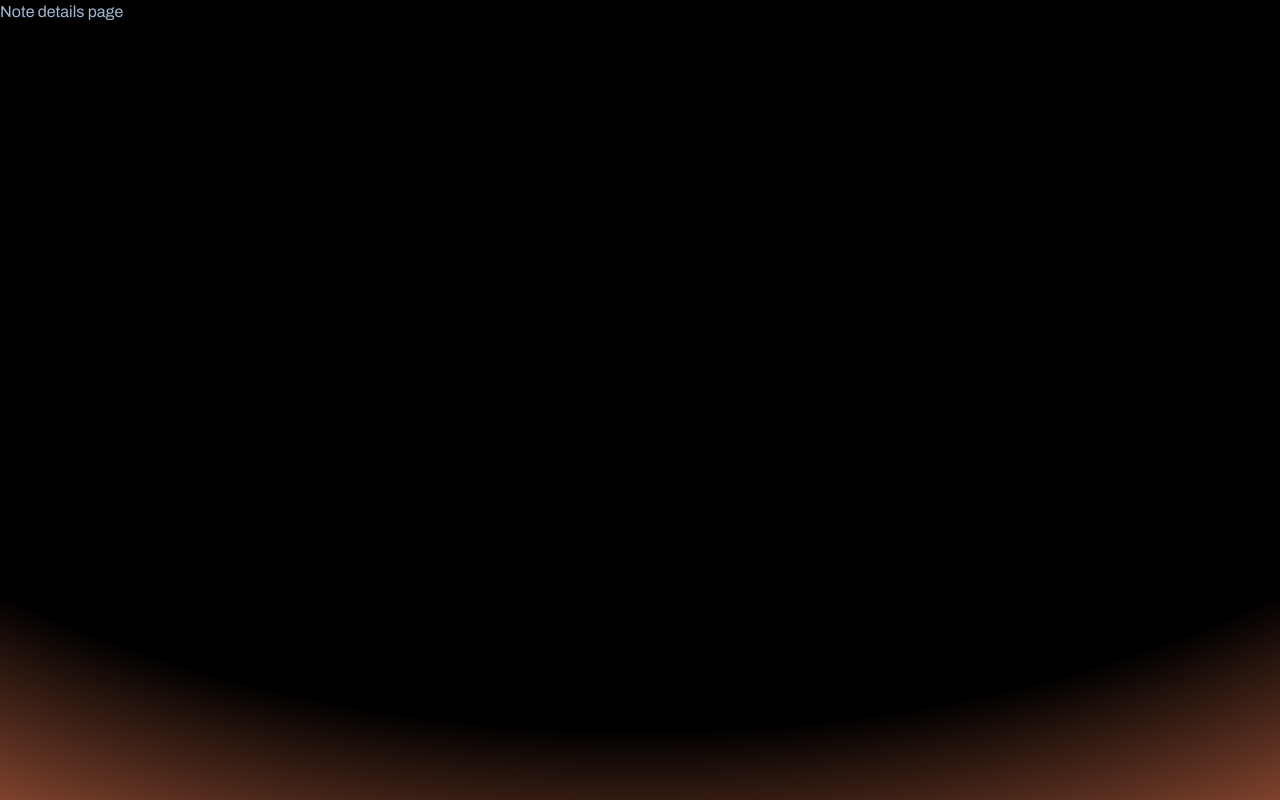
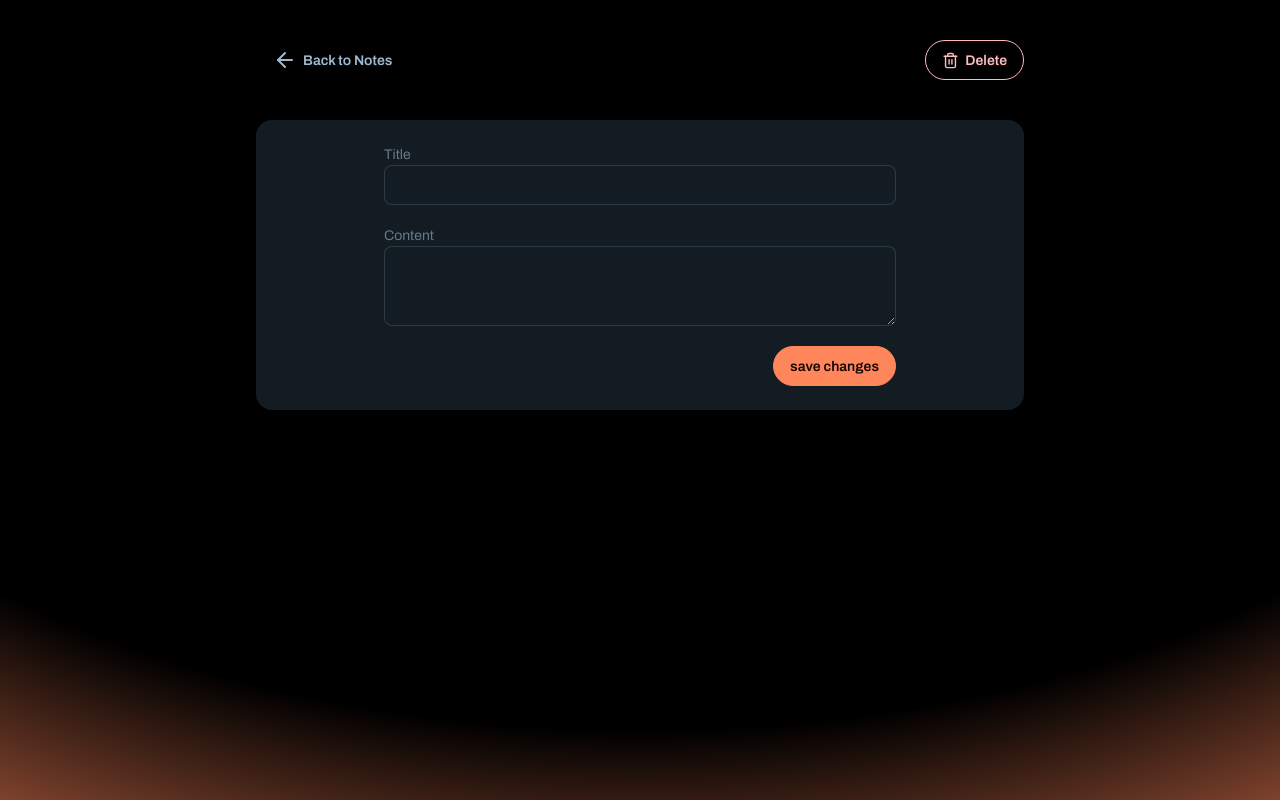
Before and after one commit to chrvnixx/thinkboard, a React (Vite) app in the folder frontend/note-app/: page /note/1 in a window 1280 px wide. Built offline with nearby package versions, Linux system fonts and the light colour scheme; no server answers.

Commit message:
update and complete the Note details page

```diff
--- a/frontend/note-app/src/App.jsx
+++ b/frontend/note-app/src/App.jsx
@@ -5,6 +5,7 @@ import CreatePage from "./pages/CreatePage";
 import NoteDetailPage from "./pages/NoteDetailPage";
 import "./App.css";
 import { useState } from "react";
+import PageNotFound from "./pages/PageNotFound";
 
 export default function App() {
   const [isRateLimit, setIsrateLimit] = useState(false);
@@ -31,6 +32,8 @@ export default function App() {
           }
         />
         <Route path="/note/:id" element={<NoteDetailPage />} />
+
+        <Route path="*" element={<PageNotFound />} />
       </Routes>
     </div>
   );
--- a/frontend/note-app/src/pages/NoteDetailPage.jsx
+++ b/frontend/note-app/src/pages/NoteDetailPage.jsx
@@ -1,5 +1,130 @@
-import React from "react";
+import axios from "axios";
+import { ArrowLeftIcon, LoaderIcon, Trash2Icon } from "lucide-react";
+import { useEffect, useState } from "react";
+import toast from "react-hot-toast";
+
+import { Link, useNavigate, useParams } from "react-router";
 
 export default function NoteDetailPage() {
-  return <div>Note details page</div>;
+  const [note, setNote] = useState(null);
+  const [saving, setSaving] = useState(false);
+  const [loading, setLoading] = useState(true);
+  const navigate = useNavigate();
+
+  const { id } = useParams();
+
+  useEffect(() => {
+    async function fetchNote() {
+      setLoading(true);
+      try {
+        const res = await axios.get(`http://localhost:3000/api/notes/${id}`);
+        setNote(res.data);
+        console.log(res.data);
+      } catch (error) {
+        console.error("Error fetching note");
+      } finally {
+        setLoading(false);
+      }
+    }
+    fetchNote();
+  }, [id]);
+
+  const handleSave = async (e) => {
+    e.preventDefault();
+    if (!note.title.trim() || !note.content.trim()) {
+      toast.error("All fields required");
+      return;
+    }
+    setSaving(true);
+    try {
+      await axios.put(`http://localhost:3000/api/notes/${id}`, note);
+      toast.success("Note updated successfully");
+      navigate("/");
+    } catch (error) {
+      console.error("couldn't update note");
+      toast.error("couldn't update note");
+    } finally {
+      setSaving(false);
+    }
+  };
+
+  const handleDelete = async () => {
+    setLoading(true);
+    try {
+      await axios.delete(`http://localhost:3000/api/notes/${id}`);
+      toast.success("Note deleted successfully");
+      navigate("/");
+    } catch (error) {
+      console.error("unable to delete note", error);
+      toast.error("Deletion error", error);
+    } finally {
+      setLoading(false);
+    }
+  };
+
+  const disabled = loading || saving;
+
+  return (
+    <div>
+      <div className="max-w-3xl  flex justify-between items-center mx-auto mt-10">
+        <Link to={"/"} className="btn btn-ghost ">
+          <ArrowLeftIcon />
+          Back to Notes
+        </Link>
+
+        <button
+          disabled={disabled}
+          onClick={handleDelete}
+          className="btn btn-error btn-outline rounded-full"
+        >
+          <Trash2Icon size="17" />
+          Delete
+        </button>
+      </div>
+
+      {loading ? (
+        <div className="max-w-3xl mx-auto flex justify-center h-100 items-center">
+          <LoaderIcon className="animate-spin size-10" />
+        </div>
+      ) : (
+        <div className="card bg-base-100 max-w-3xl mx-auto mt-10">
+          <div className="card-body flex items-center">
+            <form className="form">
+              <div className="form-control flex flex-col">
+                <label className="label">
+                  <span className="label-text ">Title</span>
+                </label>
+                <input
+                  value={note?.title}
+                  onChange={(e) => setNote({ ...note, title: e.target.value })}
+                  type="text"
+                  className="input input-bordered outline-none md:w-lg"
+                />
+                <label className="label">
+                  <span className="label-text mt-5">Content</span>
+                </label>
+                <textarea
+                  value={note?.content}
+                  onChange={(e) =>
+                    setNote({ ...note, content: e.target.value })
+                  }
+                  type="text"
+                  className="textarea textarea-bordered outline-none md:w-lg"
+                />
+              </div>
+
+              <button
+                disabled={saving}
+                onClick={handleSave}
+                type="submit "
+                className="btn btn-primary mt-5 float-end rounded-full"
+              >
+                {saving ? "saving changes..." : "save changes"}
+              </button>
+            </form>
+          </div>
+        </div>
+      )}
+    </div>
+  );
 }
--- /dev/null
+++ b/frontend/note-app/src/pages/PageNotFound.jsx
@@ -0,0 +1,5 @@
+import React from "react";
+
+export default function PageNotFound() {
+  return <div>Error 404</div>;
+}
```
Also changed, not shown: 2 other files (tests, documents, lock files or other folders).
